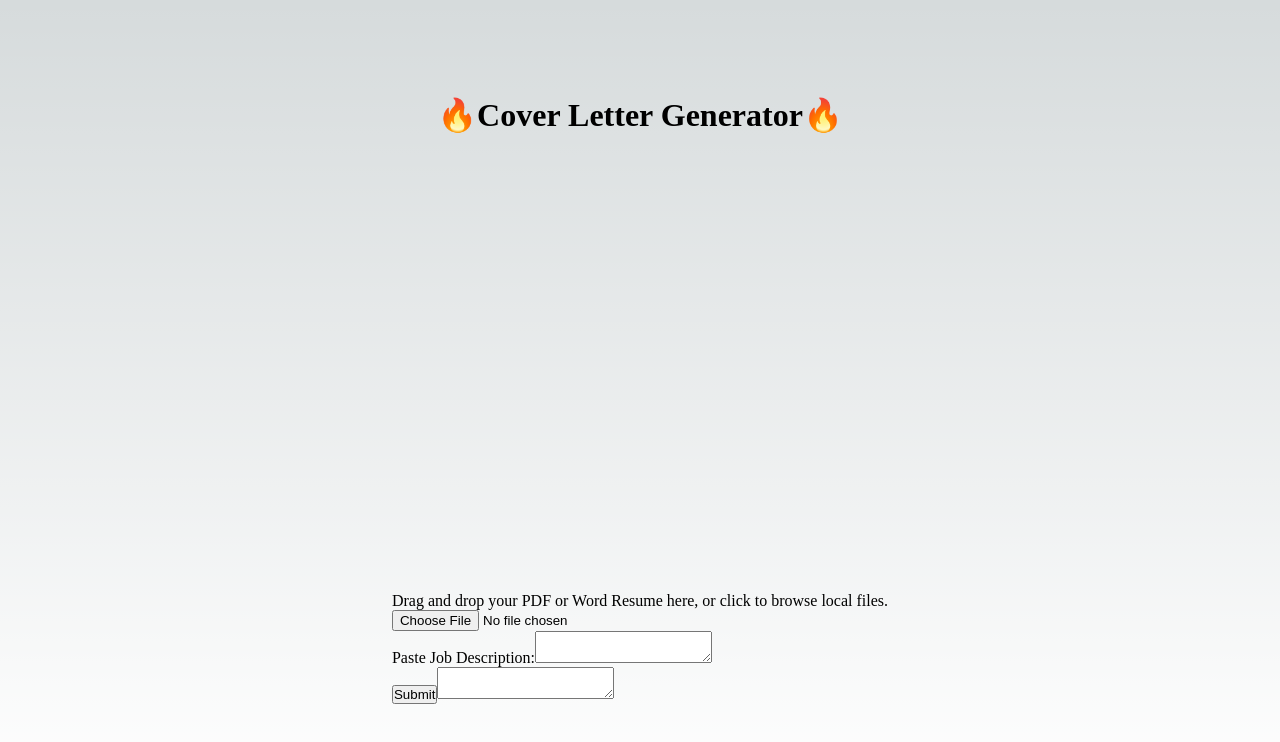
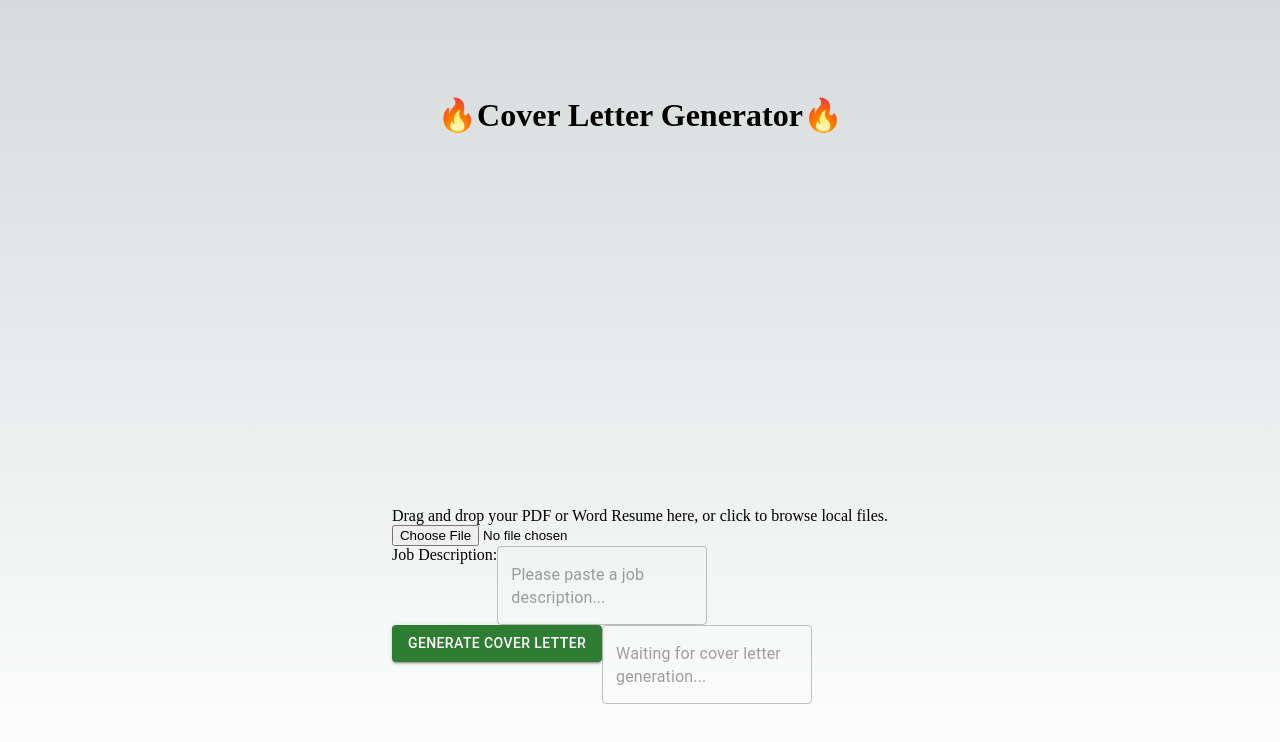
Before and after one commit to macsampson/cover-letter-generator, a Next.js app: page / in a window 1280 px wide. Shown: the top 742 px of the page. Built offline with nearby package versions, Linux system fonts and the light colour scheme.

Commit message:
switch to chat api and add fetching animation

```diff
--- a/src/pages/_document.tsx
+++ b/src/pages/_document.tsx
@@ -3,7 +3,8 @@ import { Html, Head, Main, NextScript } from 'next/document'
 export default function Document() {
 	return (
 		<Html lang="en">
-      <Head />
+			<Head></Head>
+
 			<body>
 				<Main />
 				<NextScript />
--- a/src/pages/index.tsx
+++ b/src/pages/index.tsx
@@ -3,6 +3,8 @@
 // import { Inter } from 'next/font/google'
 import styles from '@/styles/Home.module.css'
 import React, { useState } from 'react'
+import Button from '@mui/material/Button'
+import { TextField, CircularProgress } from '@mui/material'
 
 // const inter = Inter({ subsets: ['latin'] })
 
@@ -13,6 +15,7 @@ const DragAndDrop: React.FC<Props> = () => {
 	const [file, setFile] = useState<File | null>(null)
 	const [text, setText] = useState('')
 	const [apiResponse, setApiResponse] = useState('')
+	const [loading, SetLoading] = useState(false)
 
 	const handleDragEnter = (e: React.DragEvent<HTMLDivElement>) => {
 		e.preventDefault()
@@ -65,6 +68,7 @@ const DragAndDrop: React.FC<Props> = () => {
 
 	const handleSubmit = async (e: React.FormEvent<HTMLFormElement>) => {
 		e.preventDefault()
+		SetLoading(true)
 		const formData = new FormData()
 		// console.log('this is file:', file)
 		// console.log('this is test:', text)
@@ -77,9 +81,10 @@ const DragAndDrop: React.FC<Props> = () => {
 				body: formData,
 			})
 				.then((res) => res.json())
-				.then((data) => setApiResponse(data.message))
-
-			// console.log(apiResponse)
+				.then((data) => {
+					SetLoading(false)
+					setApiResponse(data.message)
+				})
 
 			// if (!response.ok) {
 			// 	throw new Error('Failed to submit form data')
@@ -126,16 +131,37 @@ const DragAndDrop: React.FC<Props> = () => {
 					)}
 				</div>
 				<div>
-					<label htmlFor="text-input">Paste Job Description:</label>
-					<textarea
+					<label htmlFor="text-input">Job Description:</label>
+					<TextField
 						id="text-input"
+						placeholder="Please paste a job description..."
 						value={text}
 						onChange={handleInputChange}
 						className={styles.textBox}
+						multiline
 					/>
 				</div>
-				<button type="submit">Submit</button>
-				<textarea id="cover-letter">{apiResponse}</textarea>
+				<Button
+					variant="contained"
+					type="submit"
+					color="success"
+				>
+					Generate Cover Letter
+				</Button>
+				{loading && (
+					<CircularProgress
+						id="loading"
+						thickness={7}
+						color="success"
+					/>
+				)}
+				<TextField
+					id="cover-letter"
+					placeholder="Waiting for cover letter generation..."
+					value={apiResponse}
+					onChange={(e) => setApiResponse(e.target.value)}
+					multiline
+				></TextField>
 			</form>
 		</main>
 	)
--- a/src/styles/globals.css
+++ b/src/styles/globals.css
@@ -104,56 +104,6 @@ a {
 	html {
 		color-scheme: dark;
 	}
-	/*
-	#form-file-upload {
-		height: 16rem;
-		width: 28rem;
-		max-width: 100%;
-		text-align: center;
-		position: relative;
-	}
-
-	#input-file-upload {
-		display: none;
-	}
-
-	#label-file-upload {
-		height: 100%;
-		display: flex;
-		align-items: center;
-		justify-content: center;
-		border-width: 2px;
-		border-radius: 1rem;
-		border-style: dashed;
-		border-color: #cbd5e1;
-		background-color: #000000;
-	}
-
-	.upload-button {
-		cursor: pointer;
-		padding: 0.25rem;
-		font-size: 1rem;
-		border: none;
-		font-family: 'Oswald', sans-serif;
-		background-color: transparent;
-	}
-
-	.upload-button:hover {
-		text-decoration-line: underline;
-	}
-	#label-file-upload.drag-active {
-		background-color: #ffffff;
-	}
-	#drag-file-element {
-		position: absolute;
-		width: 100%;
-		height: 100%;
-		border-radius: 1rem;
-		top: 0px;
-		right: 0px;
-		bottom: 0px;
-		left: 0px;
-	} */
 	.drag-and-drop-container {
 		border: 2px dashed #ccc;
 		border-radius: 10px;
@@ -182,19 +132,8 @@ a {
 		cursor: pointer;
 	}
 
-	/* .drag-and-drop-container::before {
-		content: '';
-		position: absolute;
-		top: -2px;
-		left: -2px;
-		bottom: -2px;
-		right: -2px;
-		border-radius: 10px;
-		border: 2px dashed #ccc;
-	} */
-
-	textarea {
-		width: 100%;
+	.MuiTextField-root {
+		width: 100vw;
 		box-sizing: border-box;
 		background-color: white;
 		padding: 8px;
@@ -204,15 +143,6 @@ a {
 		color: black;
 	}
 
-	/* .textBox {
-		width: 100%;
-		box-sizing: border-box;
-		background-color: white;
-		padding: 8px;
-		border: none;
-		border-radius: 4px;
-	} */
-
 	.main {
 		text-align: center;
 	}
```
Also changed, not shown: src/pages/api/upload.ts (+55 -25 lines). Lines whose indentation alone changed are shown as unchanged.
